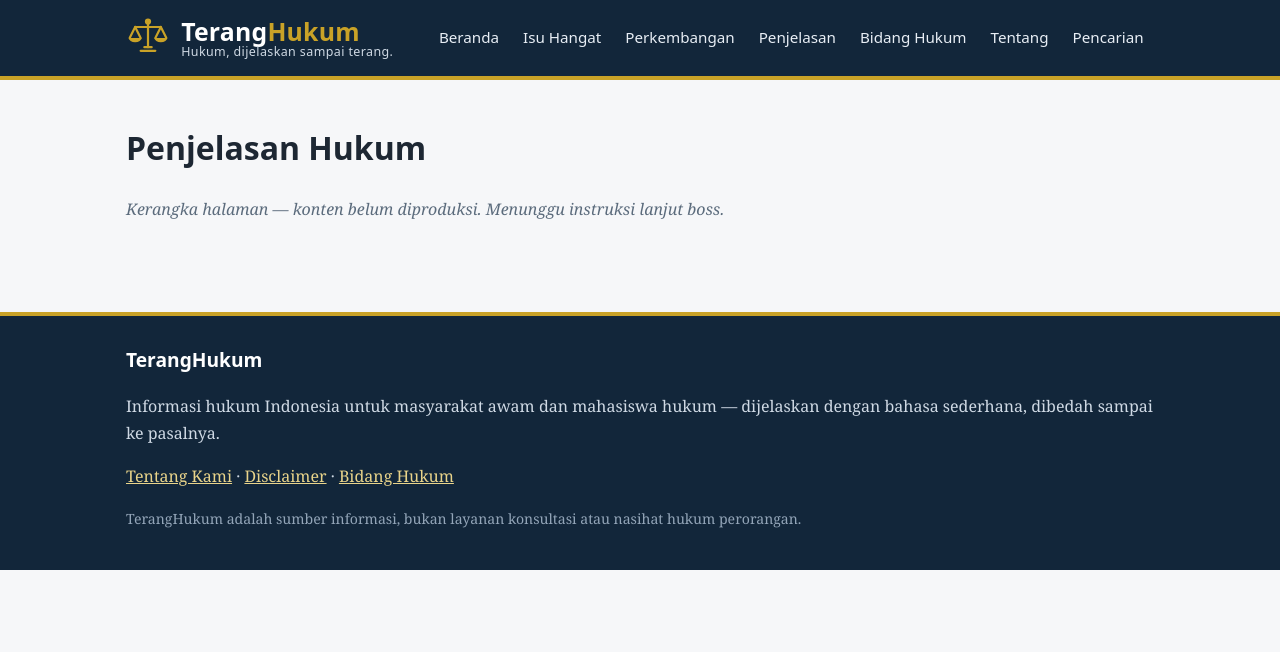
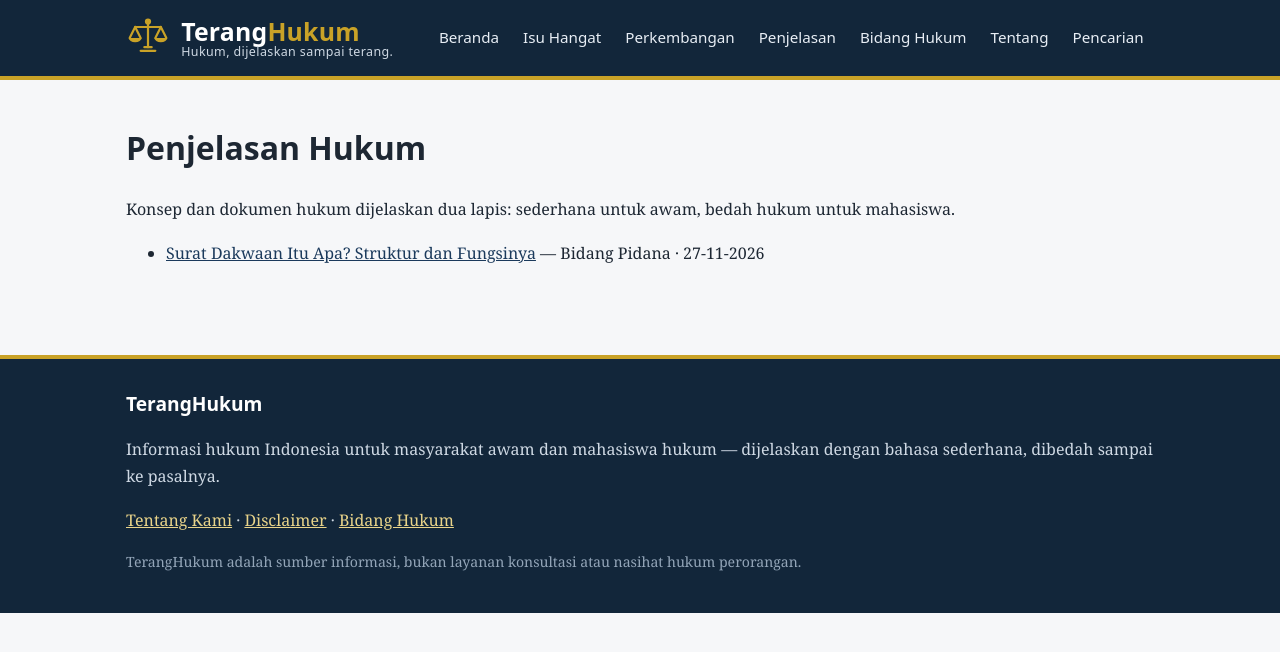
Before and after one commit to teranghukum/teranghukum.github.io, a Jekyll site: the page built from penjelasan.md, in a window 1280 px wide. Shown: the top 652 px of the page. Built offline with Jekyll 4.4.1, drawn with Linux system fonts in a browser that asks for light colours.

Commit message:
Add files via upload

```diff
--- a/penjelasan.md
+++ b/penjelasan.md
@@ -5,4 +5,16 @@ permalink: /penjelasan/
 ---
 # Penjelasan Hukum
 
-<p class="kerangka">Kerangka halaman — konten belum diproduksi. Menunggu instruksi lanjut boss.</p>
+Konsep dan dokumen hukum dijelaskan dua lapis: sederhana untuk awam, bedah hukum untuk mahasiswa.
+
+{% assign semua = site.pages | concat: site.posts %}
+{% assign daftar = semua | where: "jenis", "penjelasan" %}
+{% if daftar.size > 0 %}
+<ul>
+{% for a in daftar %}
+  <li><a href="{{ a.url | relative_url }}">{{ a.title }}</a>{% if a.bidang %} — Bidang {{ a.bidang }}{% endif %}{% if a.date %} · {{ a.date | date: "%d-%m-%Y" }}{% endif %}</li>
+{% endfor %}
+</ul>
+{% else %}
+<p class="kerangka">Belum ada artikel. Artikel pertama akan tampil di sini setelah diterbitkan.</p>
+{% endif %}
```
